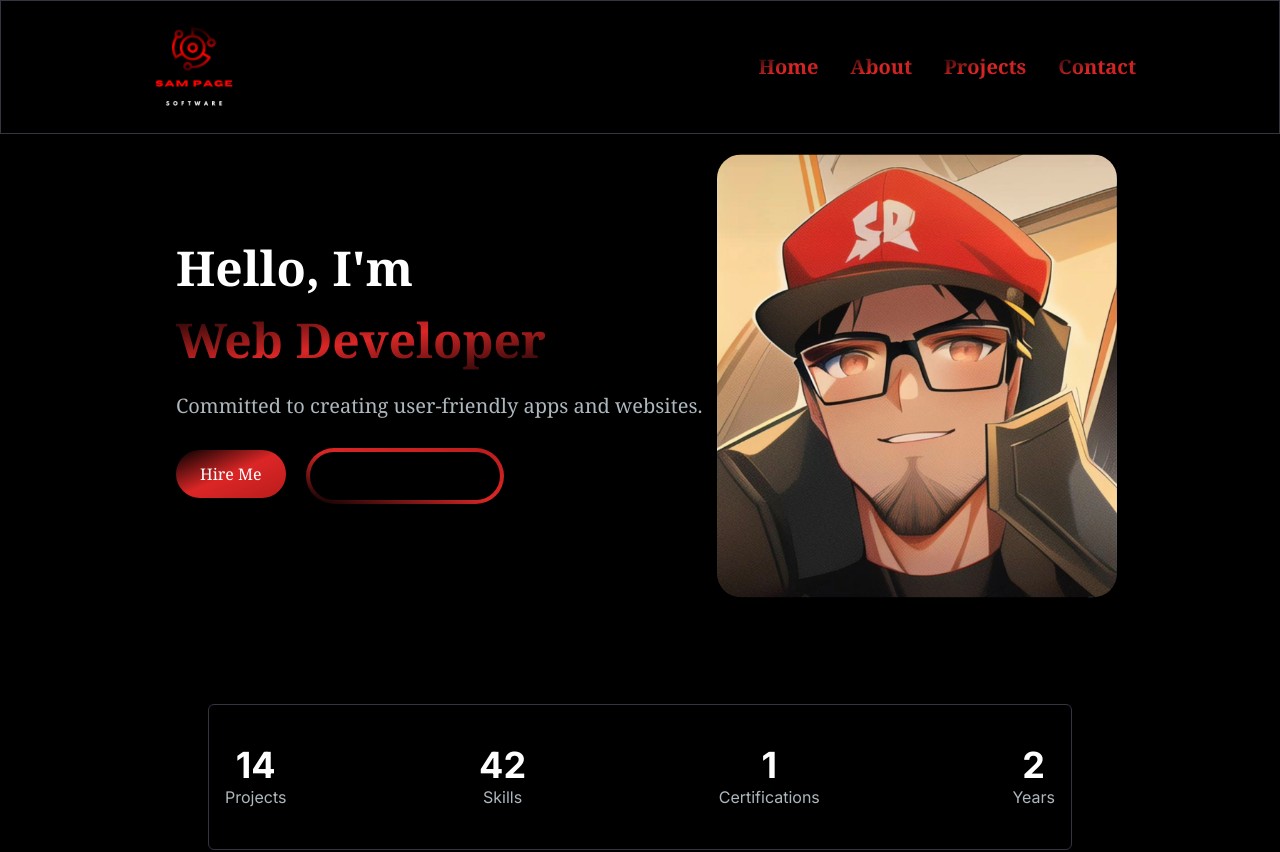
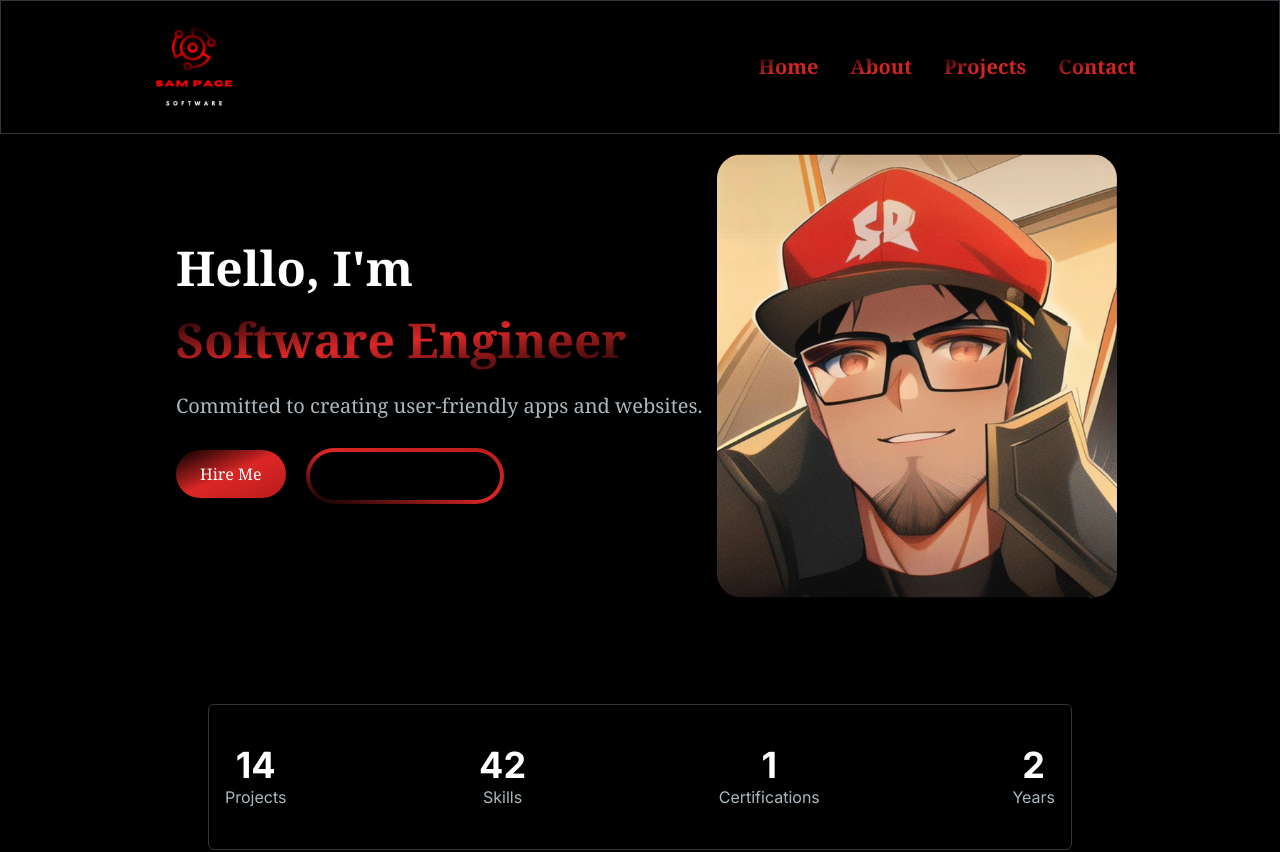
Before and after one commit to SamPage4427/SamPageNextPortfolio, a Next.js app: page / in a window 1280 px wide. Shown: the top 852 px of the page. Built offline with nearby package versions, Linux system fonts and the light colour scheme.

Commit message:
refactor: changed order of type animation

```diff
--- a/src/app/components/main/Main.jsx
+++ b/src/app/components/main/Main.jsx
@@ -25,11 +25,11 @@ const MainPage = () => {
               sequence={[
                 "Sam Page",
                 3000,
+                "Software Engineer",
+                3000,
                 "Web Developer",
                 3000,
                 "React Developer",
-                3000,
-                "Software Engineer",
                 3000,
               ]}
               wrapper="span"
```
